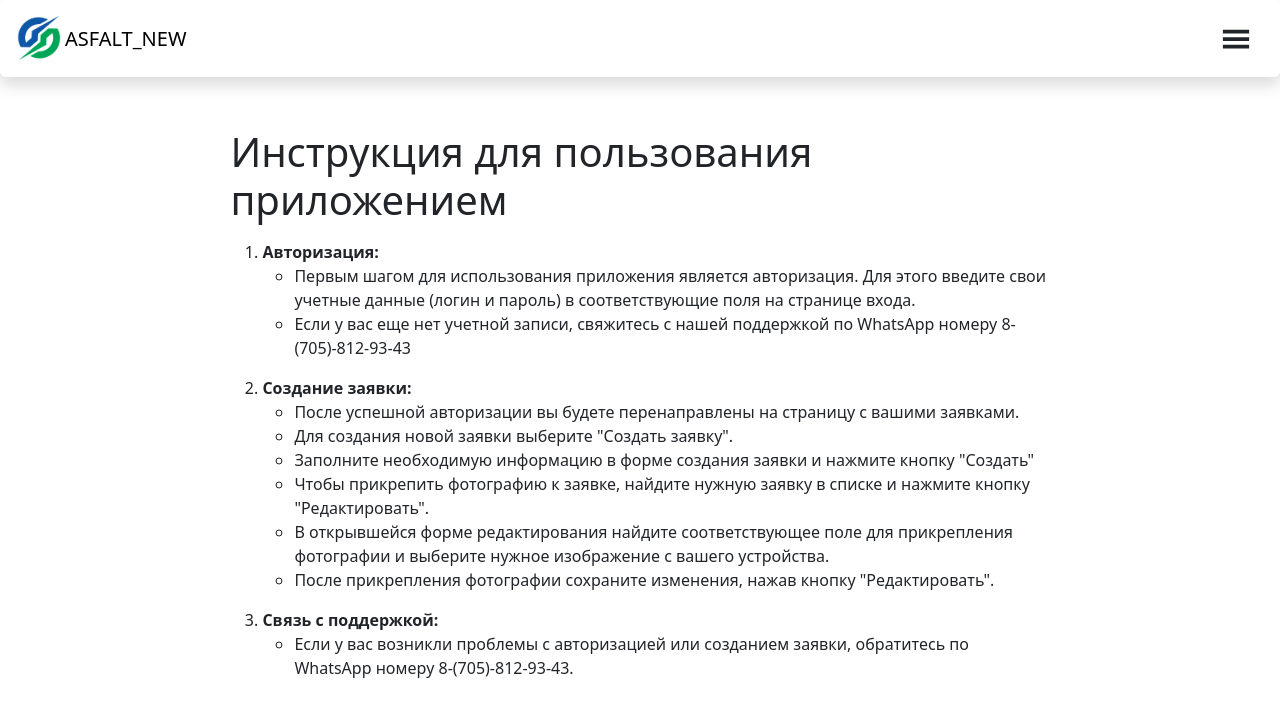
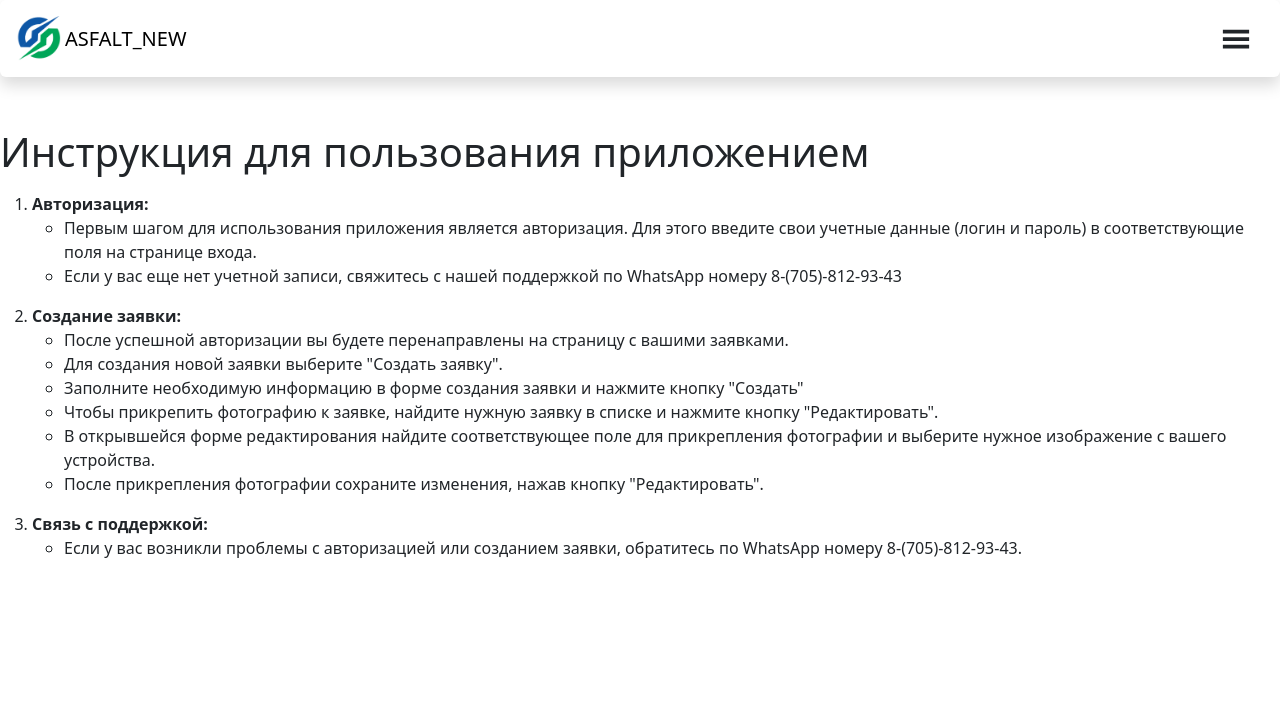
Before and after one commit to daniyalkozhakmet/ugers-next, a Next.js app: page / in a window 1280 px wide. Shown: the top 716 px of the page. Built offline with nearby package versions, Linux system fonts and the light colour scheme; no server answers.

Commit message:
container

```diff
--- a/app/globals.css
+++ b/app/globals.css
@@ -5,14 +5,14 @@ body {
 
 /* Default width for large screens */
 .custom-container {
-  width: 80%;
+  width: 90;
   margin: 0 auto; /* Center the container horizontally */
 }
 
 /* Medium screens */
 @media (max-width: 992px) {
   .custom-container {
-    width: 85%;
+    width: 90%;
     margin: 0 auto; /* Center the container horizontally */
   }
 }
```
